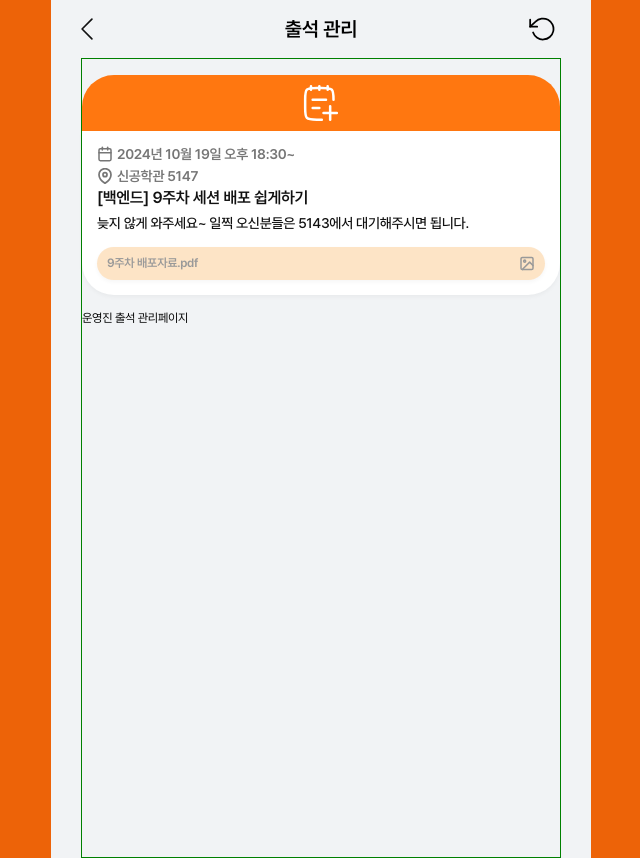
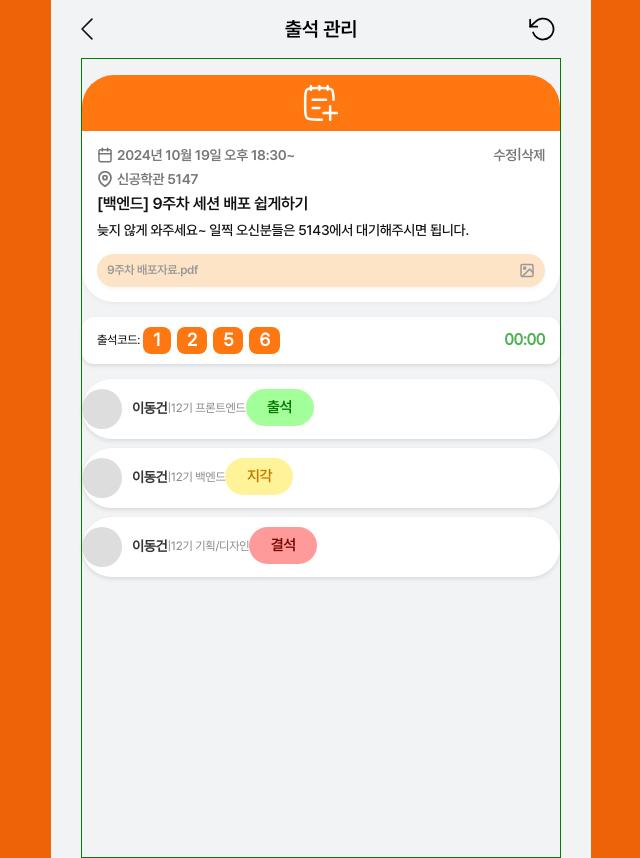
Before and after one commit to tjsdn04/likelion-community-frontend, a React (Vite) app: page /adminAttManage in a window 1280 px wide. Shown: the whole page, without its empty margins (319-959 px from the left). Built offline with nearby package versions, Linux system fonts and the light colour scheme; no server answers.

Commit message:
Feat: 출석관리 타이머랑 출석카드들까지만들고 중간저장

```diff
--- a/src/components/adminAttManage/AdminAttInfo.jsx
+++ b/src/components/adminAttManage/AdminAttInfo.jsx
@@ -1,11 +1,30 @@
 // 운영진 출석 정보 확인카드 컴포넌트
 import * as S from "./AdminAttInfo.styled";
+import { useState } from "react";
 import list from "@assets/icons/list.svg";
 import date from "@assets/icons/date.svg";
 import location from "@assets/icons/location.svg";
 import image from "@assets/icons/image.svg";
+import EditDelModal from "@components/adminAttManage/EditDelModal";
+export const AdminAttInfo = () => {
+  const [isModalOpen, setIsModalOpen] = useState(false);
+  const [modalMessage, setModalMessage] = useState("");
+  const openModal = (message) => {
+    setModalMessage(message);
+    setIsModalOpen(true);
+  };
 
-export const AdminAttInfo = () => {
+  const closeModal = () => {
+    setIsModalOpen(false);
+  };
+
+  const handleEdit = () => {
+    openModal("수정하시겠습니까?");
+  };
+
+  const handleDelete = () => {
+    openModal("삭제하시겠습니까?");
+  };
   return (
     <S.Wrapper>
       <S.Top>
@@ -14,8 +33,14 @@ export const AdminAttInfo = () => {
       <S.Mid>
         <S.Gap5>
           <S.Date>
-            <S.DateImg src={date} />
-            <span>2024년 10월 19일 오후 18:30~</span>
+            <div>
+              <S.DateImg src={date} />
+              <span>2024년 10월 19일 오후 18:30~</span>
+            </div>
+            <S.EditDelete>
+              <S.EditBtn onClick={handleEdit}>수정</S.EditBtn>|
+              <S.DeleteBtn onClick={handleDelete}>삭제</S.DeleteBtn>
+            </S.EditDelete>
           </S.Date>
           <S.Location>
             <S.LocationImg src={location} />
@@ -33,6 +58,17 @@ export const AdminAttInfo = () => {
           <img src={image} alt="filen name" />
         </S.FileDiv>
       </S.Mid>
+      {isModalOpen && (
+        <EditDelModal
+          message={modalMessage}
+          onConfirm={() => {
+            // 확인 버튼 클릭 시 로직 추가
+            console.log(`${modalMessage} 확인`);
+            closeModal();
+          }}
+          onCancel={closeModal}
+        />
+      )}
     </S.Wrapper>
   );
 };
--- a/src/components/adminAttManage/AdminAttInfo.styled.js
+++ b/src/components/adminAttManage/AdminAttInfo.styled.js
@@ -53,9 +53,11 @@ export const LocationImg = styled.img`
 `;
 
 export const Date = styled.div`
+  display: flex;
+  justify-content: space-between;
+  align-items: center;
   color: #767676;
   font-size: 14px;
-
   font-family: ${({ theme }) =>
     theme.fonts.PretendardSemiBold["font-family"]};
   display: flex;
@@ -66,12 +68,32 @@ export const DateImg = styled.img`
   height: 16px;
   margin-right: 4px;
 `;
+export const EditDelete = styled.div`
+  display: flex;
+`;
+
+export const EditBtn = styled.button`
+  display: flex;
+
+  color: #767676;
+  font-size: 14px;
+  font-family: ${({ theme }) =>
+    theme.fonts.PretendardSemiBold["font-family"]};
+`;
+
+export const DeleteBtn = styled.button`
+  display: flex;
+  color: #767676;
+  font-size: 14px;
+  font-family: ${({ theme }) =>
+    theme.fonts.PretendardSemiBold["font-family"]};
+`;
 
 export const Title = styled.div`
   display: flex;
   color: #111111;
   font-size: 16px;
-
+  margin-top: 4px;
   font-family: ${({ theme }) =>
     theme.fonts.PretendardSemiBold["font-family"]};
 `;
--- /dev/null
+++ b/src/components/adminAttManage/AttCard.jsx
@@ -0,0 +1,87 @@
+import React from "react";
+import styled from "styled-components";
+
+const CardWrapper = styled.div`
+  display: flex;
+  align-items: center;
+
+  width: 100%;
+  height: 60px;
+  border-radius: 32px;
+  background-color: #fff;
+  box-shadow: 0 2px 4px rgba(0, 0, 0, 0.1);
+`;
+const Content = styled.div`
+  display: flex;
+  justify-content: space-between;
+`;
+const Profile = styled.div`
+  display: flex;
+  align-items: center;
+`;
+
+const ProfileImg = styled.div`
+  width: 40px;
+  height: 40px;
+  background-color: #ddd;
+  border-radius: 50%;
+  margin-right: 10px;
+`;
+
+const Info = styled.div`
+  display: flex;
+`;
+
+const Name = styled.span`
+  font-size: 14px;
+  font-weight: bold;
+  color: #333;
+`;
+
+const Details = styled.span`
+  font-size: 12px;
+  color: #888;
+`;
+
+const Status = styled.button`
+  display: flex;
+  justify-content: center;
+  align-items: center;
+  width: 68px;
+  height: 37px;
+  border-radius: 32px;
+  font-size: 15px;
+  font-family: ${({ theme }) =>
+    theme.fonts.PretendardSemiBold["font-family"]};
+  background-color: ${({ status }) =>
+    status === "출석"
+      ? "#A2FF9A"
+      : status === "지각"
+      ? "#FFF39A"
+      : "#FF9A9A"};
+  color: ${({ status }) =>
+    status === "출석"
+      ? "#067600"
+      : status === "지각"
+      ? "#C07D00"
+      : "#760400"};
+`;
+
+const AttCard = ({ name, details, status }) => {
+  return (
+    <CardWrapper>
+      <Content>
+        <Profile>
+          <ProfileImg />
+          <Info>
+            <Name>{name}</Name>
+            <Details>|{details}</Details>
+          </Info>
+        </Profile>
+        <Status status={status}>{status}</Status>
+      </Content>
+    </CardWrapper>
+  );
+};
+
+export default AttCard;
--- /dev/null
+++ b/src/components/adminAttManage/AttCodeTimer.jsx
@@ -0,0 +1,89 @@
+import { useEffect, useState } from "react";
+import styled from "styled-components";
+
+const Wrapper = styled.div`
+  display: flex;
+  align-items: center;
+  justify-content: space-between;
+  padding: 10px 15px;
+  border-radius: 12px;
+  background-color: #fff;
+  box-shadow: 0 2px 4px rgba(0, 0, 0, 0.1);
+`;
+
+const CodeContainer = styled.div`
+  display: flex;
+  align-items: center;
+`;
+
+const Code = styled.div`
+  background-color: #ff7710;
+  color: #fff;
+  font-size: 18px;
+  font-weight: bold;
+  padding: 5px 10px;
+  border-radius: 8px;
+  margin: 0 3px;
+`;
+
+const Timer = styled.div`
+  font-size: 16px;
+  font-weight: bold;
+  color: ${({ isLate }) =>
+    isLate ? "#ff6f69" : "#4CAF50"}; /* 빨간색 또는 초록색 */
+`;
+
+const AttCodeTimer = ({ code, startTime, lateTime, absentTime }) => {
+  const [remainingTime, setRemainingTime] = useState(null);
+  const [isLate, setIsLate] = useState(false);
+
+  useEffect(() => {
+    const start = new Date(startTime); // 세션 시작 시간
+    const now = new Date();
+    const lateLimit = lateTime * 60; // 지각 시간 (초 단위)
+    const absentLimit = absentTime * 60; // 결석 시간 (초 단위)
+
+    if (now < start) {
+      // 세션 시작 전이라면 타이머 초기화
+      setRemainingTime(lateLimit);
+    } else {
+      const interval = setInterval(() => {
+        const timePassed = Math.floor((new Date() - start) / 1000); // 경과 시간 (초 단위)
+        const timeLeft = lateLimit - timePassed;
+
+        if (timeLeft <= 0) {
+          clearInterval(interval);
+          setRemainingTime(0);
+        } else {
+          setRemainingTime(timeLeft);
+          setIsLate(timeLeft <= absentLimit); // 남은 시간이 결석 한도에 도달하면 빨간색으로 변경
+        }
+      }, 1000);
+
+      return () => clearInterval(interval);
+    }
+  }, [startTime, lateTime, absentTime]);
+
+  // 남은 시간을 MM:SS 형식으로 변환
+  const formatTime = (seconds) => {
+    const minutes = Math.floor(seconds / 60);
+    const secs = seconds % 60;
+    return `${String(minutes).padStart(2, "0")}:${String(
+      secs
+    ).padStart(2, "0")}`;
+  };
+
+  return (
+    <Wrapper>
+      <CodeContainer>
+        <span>출석코드:</span>
+        {code.map((digit, index) => (
+          <Code key={index}>{digit}</Code>
+        ))}
+      </CodeContainer>
+      <Timer isLate={isLate}>{formatTime(remainingTime)}</Timer>
+    </Wrapper>
+  );
+};
+
+export default AttCodeTimer;
--- /dev/null
+++ b/src/components/adminAttManage/EditDelModal.jsx
@@ -0,0 +1,72 @@
+import styled from "styled-components";
+
+const ModalWrapper = styled.div`
+  position: fixed;
+  top: 0;
+  left: 0;
+  width: 100%;
+  height: 100%;
+  background: rgba(0, 0, 0, 0.4);
+  display: flex;
+  align-items: center;
+  justify-content: center;
+  z-index: 1000;
+`;
+
+const ModalContent = styled.div`
+  background: #fff;
+  border-radius: 16px;
+  padding: 40px 20px;
+  width: 320px;
+  box-shadow: 0 4px 8px rgba(0, 0, 0, 0.1);
+  text-align: center;
+`;
+
+const Message = styled.div`
+  margin-bottom: 20px;
+  font-size: 16px;
+  color: #333;
+  font-family: ${({ theme }) =>
+    theme.fonts.PretendardMedium["font-family"]};
+`;
+
+const ButtonGroup = styled.div`
+  display: flex;
+  justify-content: space-around;
+`;
+
+const Button = styled.button`
+  padding: 8px 24px;
+  border: none;
+  border-radius: 8px;
+  font-size: 14px;
+  cursor: pointer;
+  font-family: ${({ theme }) =>
+    theme.fonts.PretendardMedium["font-family"]};
+
+  &:nth-child(1) {
+    background-color: #ff7710;
+    color: #fff;
+  }
+
+  &:nth-child(2) {
+    background-color: #ccc;
+    color: #333;
+  }
+`;
+
+const Modal = ({ message, onConfirm, onCancel }) => {
+  return (
+    <ModalWrapper>
+      <ModalContent>
+        <Message>{message}</Message>
+        <ButtonGroup>
+          <Button onClick={onConfirm}>확인</Button>
+          <Button onClick={onCancel}>취소</Button>
+        </ButtonGroup>
+      </ModalContent>
+    </ModalWrapper>
+  );
+};
+
+export default Modal;
--- a/src/pages/adminAttPage/AdminAttManagePage.jsx
+++ b/src/pages/adminAttPage/AdminAttManagePage.jsx
@@ -2,13 +2,37 @@
 import * as S from "./AdminAttManagePage.styled";
 import { F5Header } from "@components/adminAttManage/F5Header";
 import AdminAttInfo from "@components/adminAttManage/AdminAttInfo";
+import AttCard from "@components/adminAttManage/AttCard";
+import AttCodeTimer from "@components/adminAttManage/AttCodeTimer";
 export const AdminAttManagePage = () => {
   return (
     <S.Wrapper>
       <F5Header title="출석 관리" />
       <S.Content>
         <AdminAttInfo />
-        운영진 출석 관리페이지
+        <AttCodeTimer
+          code={[1, 2, 5, 6]}
+          startTime="2024-11-13 20:31"
+          lateTime={2} // 30분 지각
+          absentTime={1} // 10분 결석
+        />
+        <S.AttCardWrapper>
+          <AttCard
+            name="이동건"
+            details="12기 프론트엔드"
+            status="출석"
+          />
+          <AttCard
+            name="이동건"
+            details="12기 백엔드"
+            status="지각"
+          />
+          <AttCard
+            name="이동건"
+            details="12기 기획/디자인"
+            status="결석"
+          />
+        </S.AttCardWrapper>
       </S.Content>
     </S.Wrapper>
   );
--- a/src/pages/adminAttPage/AdminAttManagePage.styled.js
+++ b/src/pages/adminAttPage/AdminAttManagePage.styled.js
@@ -23,3 +23,9 @@ export const Content = styled.div`
   padding-top: 16px;
   box-sizing: border-box;
 `;
+
+export const AttCardWrapper = styled.section`
+  display: flex;
+  flex-direction: column;
+  gap: 9px;
+`;
```
